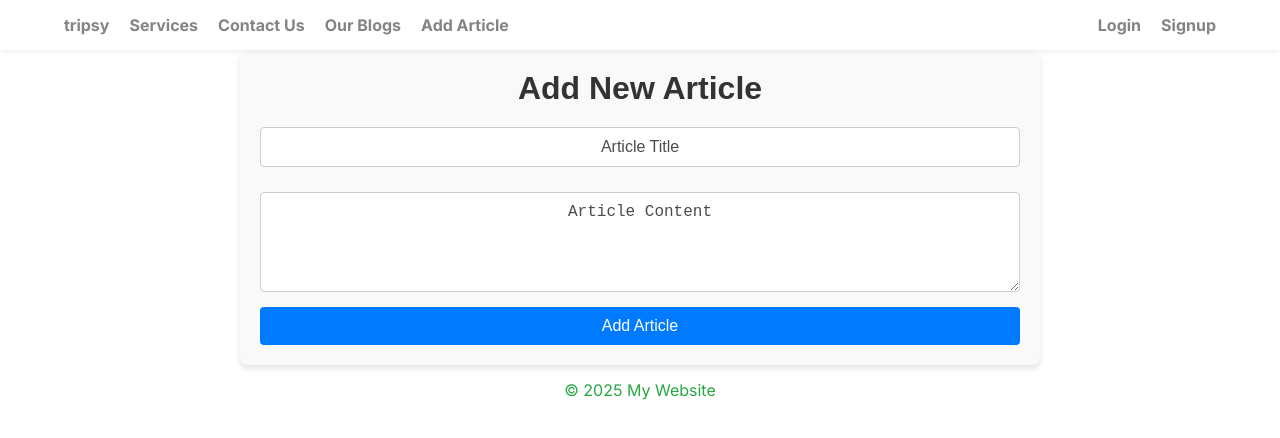
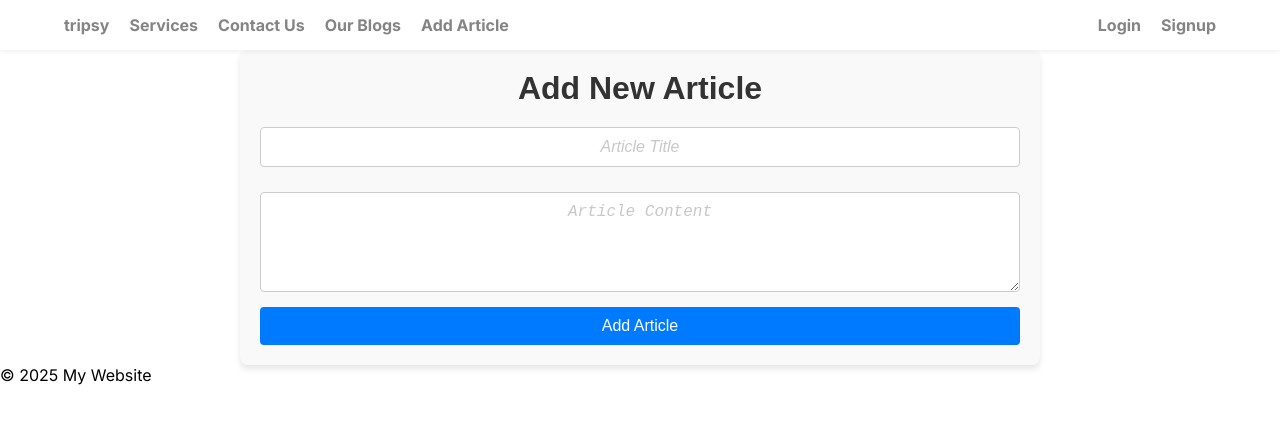
Before and after one commit to ritukanchi/fluffy-octo-giggle, a Next.js app in the folder trip/: page /components/OurBlogs/add in a window 1280 px wide. Shown: the top 438 px of the page. Built offline with nearby package versions, Linux system fonts and the light colour scheme; no server answers.

Commit message:
Fix CSS import case sensitivity and improve placeholder styling

```diff
--- a/trip/src/app/components/OurBlogs/add/addArticle.css
+++ b/trip/src/app/components/OurBlogs/add/addArticle.css
@@ -31,8 +31,15 @@
     border: 1px solid #ccc;
     border-radius: 4px;
     box-sizing: border-box;
+
   }
 
+ /* Input and textarea placeholder styling */
+.search-input::placeholder {
+    color: #494949; /* Adjust the color and opacity */
+    font-style: italic;
+    opacity: 0.3; /* Optional: make it italic for better distinction */
+  }
   .search-input:focus {
     outline: none;
     border-color: #007bff;
@@ -61,7 +68,7 @@
   }
 
   /* Message styling */
-  p {
+  .blog-container p {
     text-align: center;
     font-size: 1rem;
     color: #28a745;
--- a/trip/src/app/components/OurBlogs/add/page.tsx
+++ b/trip/src/app/components/OurBlogs/add/page.tsx
@@ -3,7 +3,7 @@
 import { useState } from "react";
 import { collection, addDoc } from "firebase/firestore";
 import { db } from "../../../../../firebaseConfig"
-import "./AddArticle.css"; // Import the CSS file for styling
+import "./addArticle.css"; // Import the CSS file for styling
 
 export default function AddArticle() {
   const [title, setTitle] = useState("");
```
